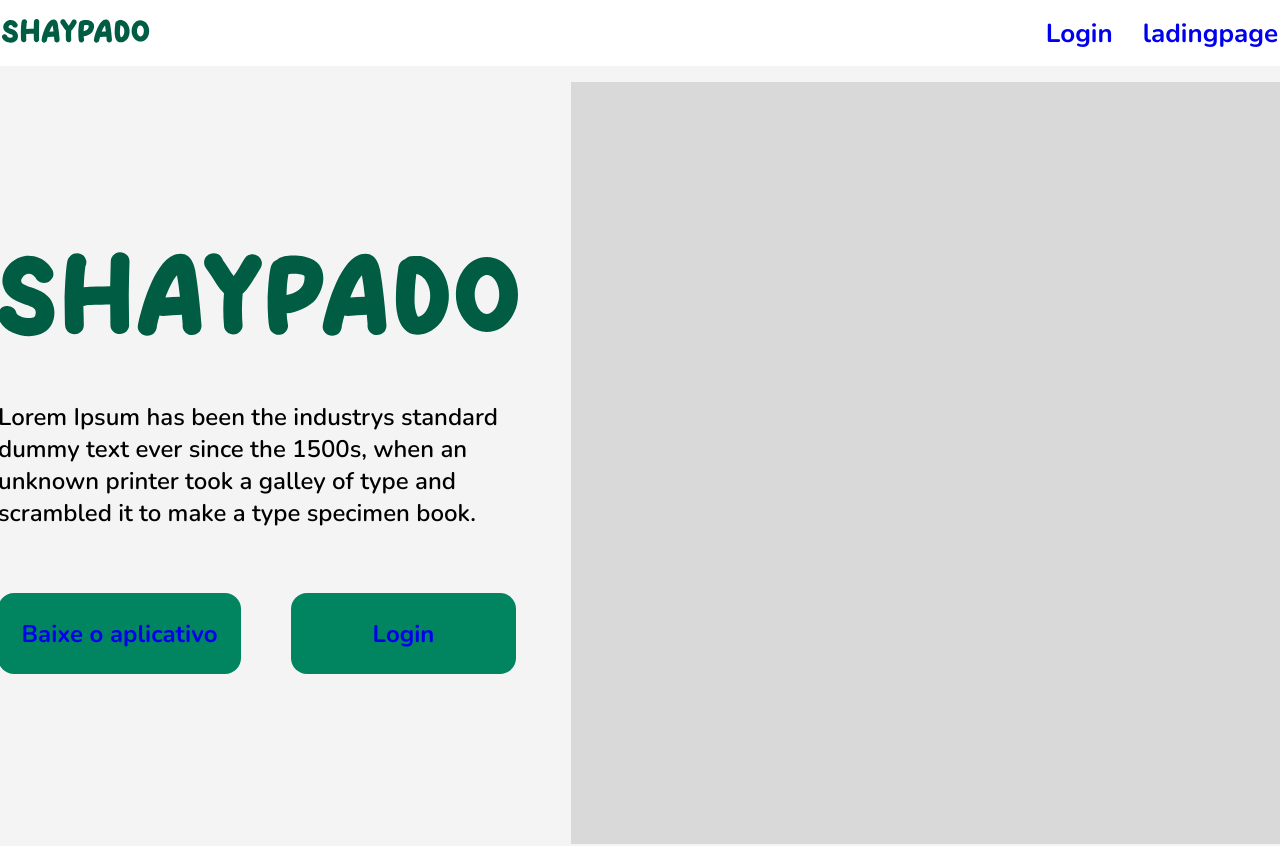
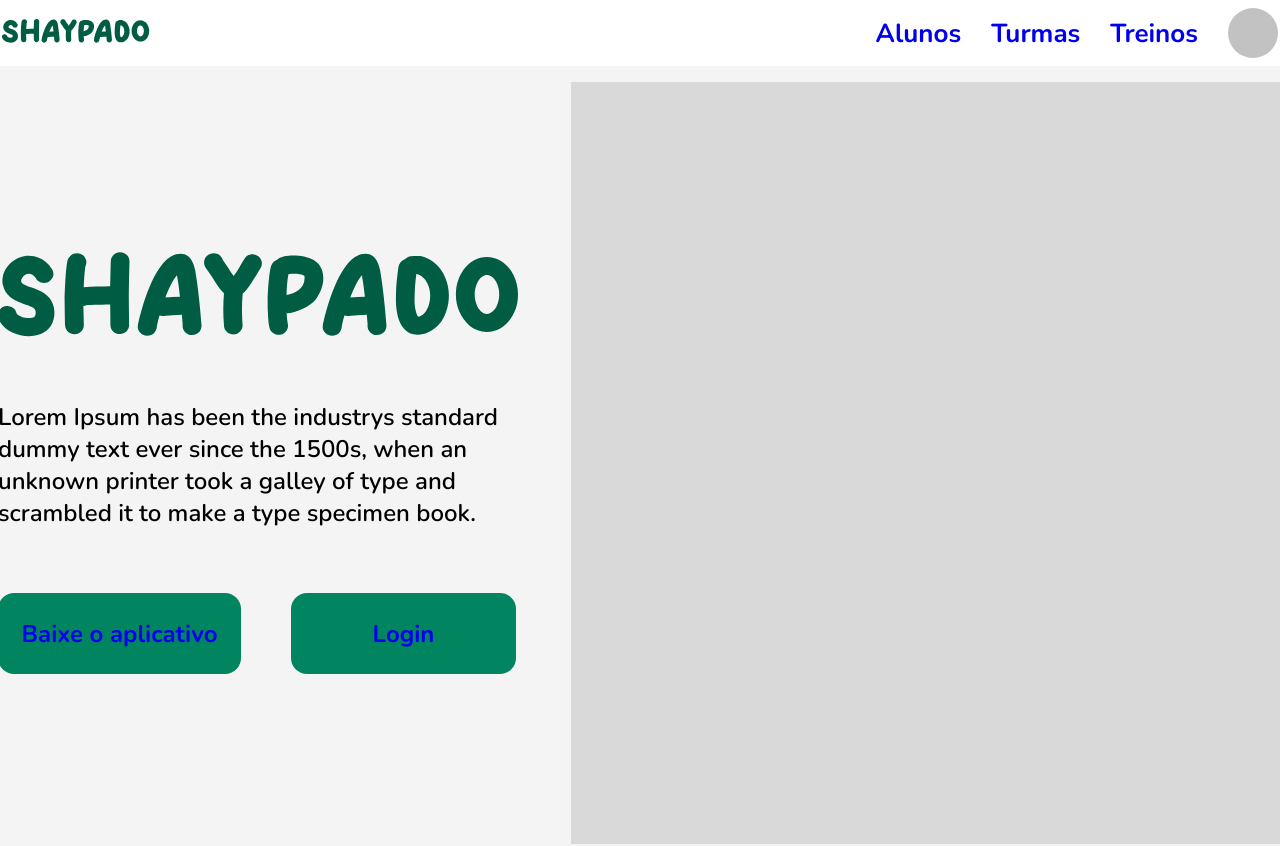
Before and after one commit to RogerioLacerdaGH/shaypado-web, a React (Vite) app: page / in a window 1280 px wide. Shown: the top 846 px of the page. Built offline with nearby package versions, Linux system fonts and the light colour scheme.

Commit message:
Insere no header o treino, alunos e turmas.

```diff
--- a/package.json
+++ b/package.json
@@ -10,6 +10,7 @@
     "preview": "vite preview"
   },
   "dependencies": {
+    "axios": "^1.6.7",
     "react": "^18.2.0",
     "react-bootstrap": "^2.10.1",
     "react-dom": "^18.2.0",
--- a/src/components/Header/index.jsx
+++ b/src/components/Header/index.jsx
@@ -19,8 +19,12 @@ const Header = () => {
           </Link>
         </div>
         <div className={styles.flex}>
-          <Link to="/login"><h1>Login</h1></Link>
-          <Link to="/"><h1>ladingpage</h1></Link>
+          <Link to="/list-students"><h1>Alunos</h1></Link>
+          <Link to="/list-class"><h1>Turmas</h1></Link>
+          <Link to="/list-training"><h1>Treinos</h1></Link>
+          <svg width="50" height="50" viewBox="0 0 200 200" fill="none" xmlns="http://www.w3.org/2000/svg">
+            <circle cx="100" cy="100" r="100" fill="#C2C2C2" />
+          </svg>
         </div>
       </div>
     </div>
```
Also changed, not shown: 1 other file (tests, documents, lock files or other folders).
